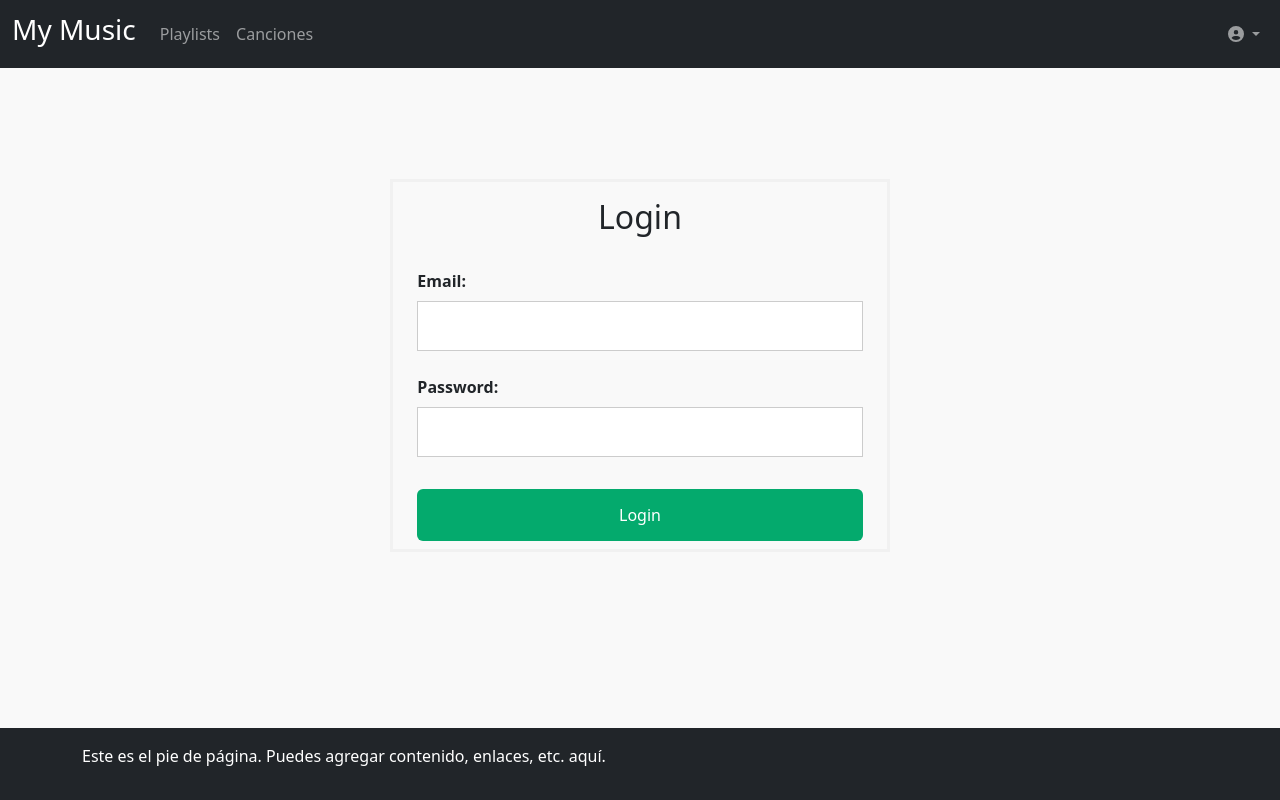
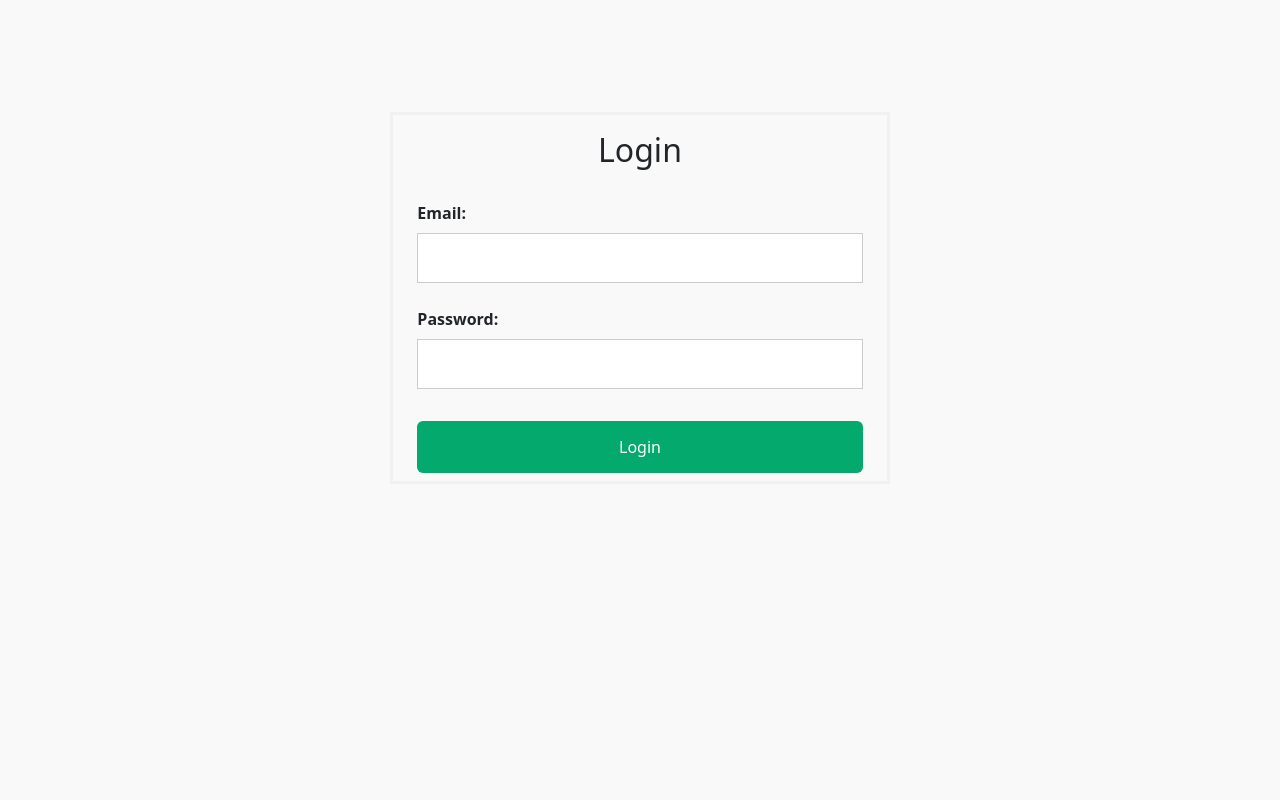
Before and after one commit to welopez/Angular-MyMusic, an Angular app: page /login in a window 1280 px wide. Built offline with nearby package versions, Linux system fonts and the light colour scheme.

Commit message:
correcciones estilos navbar y busqueda por autor

```diff
--- a/src/app/app.component.css
+++ b/src/app/app.component.css
@@ -23,11 +23,3 @@ body, html {
 #footer {
   flex: 0 0 auto; /* Pie de página no se expandirá */
 }
-
-.user {
-  cursor: pointer;
-}
-
-.user:hover {
-  color: rgb(255 255 255 / 75%);
-}
--- a/src/app/app.component.html
+++ b/src/app/app.component.html
@@ -1,8 +1,8 @@
 <div id="app-container">
   <!-- Navbar -->
-  <nav class="navbar navbar-expand-lg navbar-dark bg-dark">
+  <nav *ngIf="userEmail" class="navbar navbar-expand-lg navbar-dark bg-dark">
     <div class="container-fluid">
-      <a class="navbar-brand" routerLink="/"><h3>My Music</h3></a>
+      <a class="navbar-brand" routerLink="/"><h2>My Music</h2></a>
       <button class="navbar-toggler" type="button" data-bs-toggle="collapse" data-bs-target="#navbarNav" aria-controls="navbarNav" aria-expanded="false" aria-label="Toggle navigation">
         <span class="navbar-toggler-icon"></span>
       </button>
@@ -16,14 +16,16 @@
           </li>
         </ul>
 
-        <div class="ms-auto me-2">
-          <div class="dropdown col-auto p-0 d-flex align-items-center">
-            <span class="dropdown-toggle navbar-text my-auto user" id="dropdownMenu" data-bs-toggle="dropdown" aria-expanded="false"><fa-icon [icon]="faUser"></fa-icon> {{ userEmail }}</span>
-            <ul class="dropdown-menu" aria-labelledby="dropdownMenu">
-              <li><button class="dropdown-item" type="button" (click)="logout()"><fa-icon [icon]="faSalir" class="text-danger"></fa-icon> Cerrar Sesión</button></li>
-            </ul>
-          </div>
-        </div>
+        <ul class="navbar-nav ms-auto">
+          <li class="nav-item">
+            <div class="dropdown ">
+              <a class="nav-link dropdown-toggle cursor-pointer" id="dropdownMenu" data-bs-toggle="dropdown" aria-expanded="false"><fa-icon [icon]="faUser"></fa-icon> {{ userEmail }}</a>
+              <ul class="dropdown-menu dropdown-menu-end dropdown-menu-dark" aria-labelledby="dropdownMenu">
+                <li><button class="dropdown-item" type="button" (click)="logout()"><fa-icon [icon]="faSalir" class="text-danger"></fa-icon> Cerrar Sesión</button></li>
+              </ul>
+            </div>
+          </li>
+        </ul>
 
       </div>
     </div>
@@ -35,9 +37,9 @@
   </div>
 
   <!-- Footer -->
-  <footer class="footer py-3 bg-dark text-white">
-    <div class="container">
-      <p>Este es el pie de página. Puedes agregar contenido, enlaces, etc. aquí.</p>
+  <footer *ngIf="userEmail" class="footer py-3 bg-dark text-white">
+    <div class="container text-center">
+      <span>© 2024 My Music por Walter Ezequiel Lopez.</span>
     </div>
   </footer>
 </div>
--- a/src/app/app.component.ts
+++ b/src/app/app.component.ts
@@ -11,7 +11,7 @@ import { faCoffee, faCircleUser, faRightFromBracket } from '@fortawesome/free-so
 })
 export class AppComponent implements OnDestroy {
   title = 'My Music';
-  userEmail: string;
+  userEmail: string | null = null;
   private isLoggedInSubscription: Subscription;
   faCoffee = faCoffee;
   faUser = faCircleUser;
@@ -21,11 +21,11 @@ export class AppComponent implements OnDestroy {
     private router: Router,
     private authenticationService: AuthenticationService
   ) {
-    this.userEmail = localStorage.getItem('user_email') ?? '';
+    this.userEmail = localStorage.getItem('user_email');
     this.isLoggedInSubscription = this.authenticationService.isLoggedIn$.subscribe(
       (isLoggedIn) => {
         if (isLoggedIn) {
-          this.userEmail = localStorage.getItem('user_email') ?? '';
+          this.userEmail = localStorage.getItem('user_email');
         }
       }
     );
@@ -41,6 +41,7 @@ export class AppComponent implements OnDestroy {
 
   logout() {
     this.authenticationService.logout();
+    this.userEmail = null;
     this.router.navigate(['/login']);
   }
 }
--- a/src/app/songs/songs.component.html
+++ b/src/app/songs/songs.component.html
@@ -2,7 +2,7 @@
   <div class="col">
     <h2>Canciones</h2>
   </div>
-  <form [formGroup]="form" class="col-auto mt-2" (ngSubmit)="getSongsByAuthor()">
+  <form [formGroup]="form" class="col-12 col-sm-auto mt-2" (ngSubmit)="getSongsByAuthor()">
     <div class="row form-group">
       <div class="input-group">
         <input name="authorName" title="Busqueda por autor" formControlName="authorName" type="text" placeholder="Buscar por autor" class="form-control" aria-describedby="basic-addon1">
```
